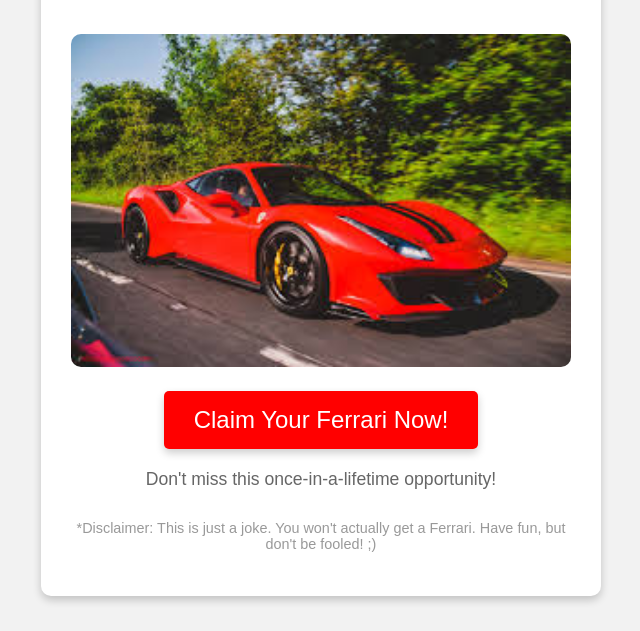
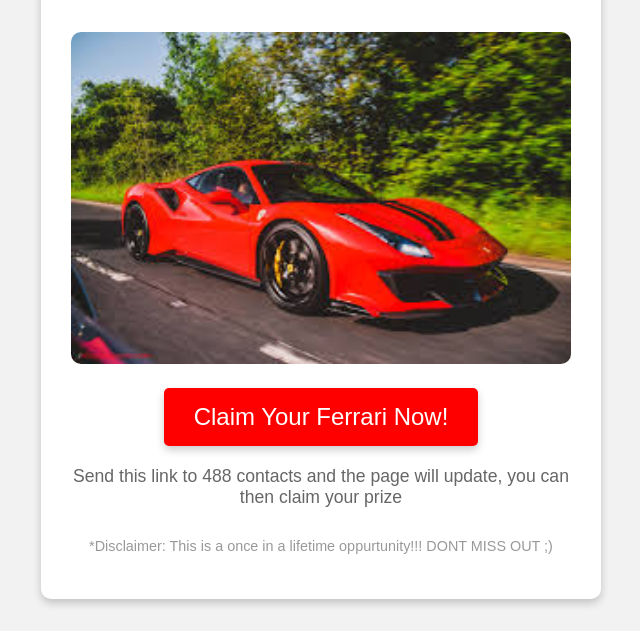
Before and after one commit to Ferrari488Troll/Ferrari488Pista, a plain HTML site: page index.html in a window 1280 px wide. Shown: the part 169-800 px from the top of the page, without its empty margins (319-959 px from the left). Drawn offline with Linux system fonts and the light colour scheme.

Commit message:
Update index.html

```diff
--- a/index.html
+++ b/index.html
@@ -66,8 +66,8 @@
         <p>You've been selected to receive a free Ferrari 488 Pista!</p>
         <img src="Ferrari488Pista.jpg" alt="Ferrari 488 Pista" style="width: 100%; max-width: 600px; height: auto;">
         <a href="#" class="cta-button">Claim Your Ferrari Now!</a>
-        <p>Don't miss this once-in-a-lifetime opportunity!</p>
-        <p class="disclaimer">*Disclaimer: This is just a joke. You won't actually get a Ferrari. Have fun, but don't be fooled! ;)</p>
+        <p>Send this link to 488 contacts and the page will update, you can then claim your prize</p>
+        <p class="disclaimer">*Disclaimer: This is a once in a lifetime oppurtunity!!! DONT MISS OUT ;)</p>
     </div>
 </body>
 </html>
```
